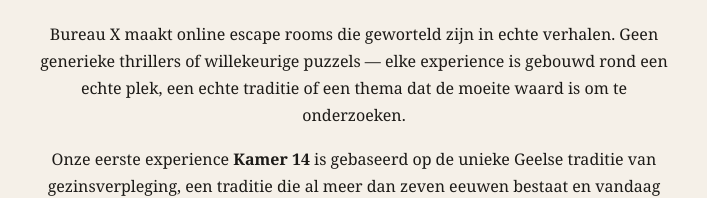
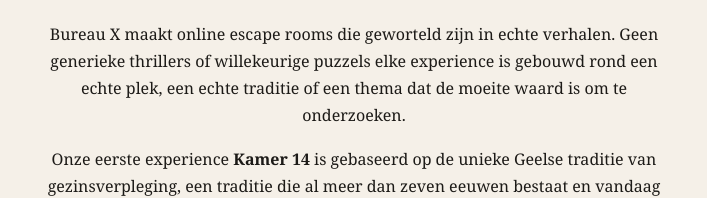
Before and after one commit to xandermeyen/Escape-room, a plain HTML site: page index.html in a window 1280 px wide. Shown: the part 2032-2230 px from the top of the page, 286-993 px from the left. Drawn offline with nearby package versions, Linux system fonts and the light colour scheme.

Commit message:
changes index.html

```diff
--- a/index.html
+++ b/index.html
@@ -138,7 +138,7 @@
         <div class="col-lg-7 text-center">
           <h2 class="sectie-titel mb-4">Over Bureau X</h2>
           <p class="mb-3">
-            Bureau X maakt online escape rooms die geworteld zijn in echte verhalen. Geen generieke thrillers of willekeurige puzzels — elke experience is gebouwd rond een echte plek, een echte traditie of een thema dat de moeite waard is om te onderzoeken.
+            Bureau X maakt online escape rooms die geworteld zijn in echte verhalen. Geen generieke thrillers of willekeurige puzzels elke experience is gebouwd rond een echte plek, een echte traditie of een thema dat de moeite waard is om te onderzoeken.
           </p>
           <p class="mb-0">
             Onze eerste experience <strong>Kamer 14</strong> is gebaseerd op de unieke Geelse traditie van gezinsverpleging, een traditie die al meer dan zeven eeuwen bestaat en vandaag nog steeds levend wordt gehouden door het <a href="https://www.opzgeel.be" target="_blank" rel="noopener" class="link-accent">OPZ Geel</a>.
```
